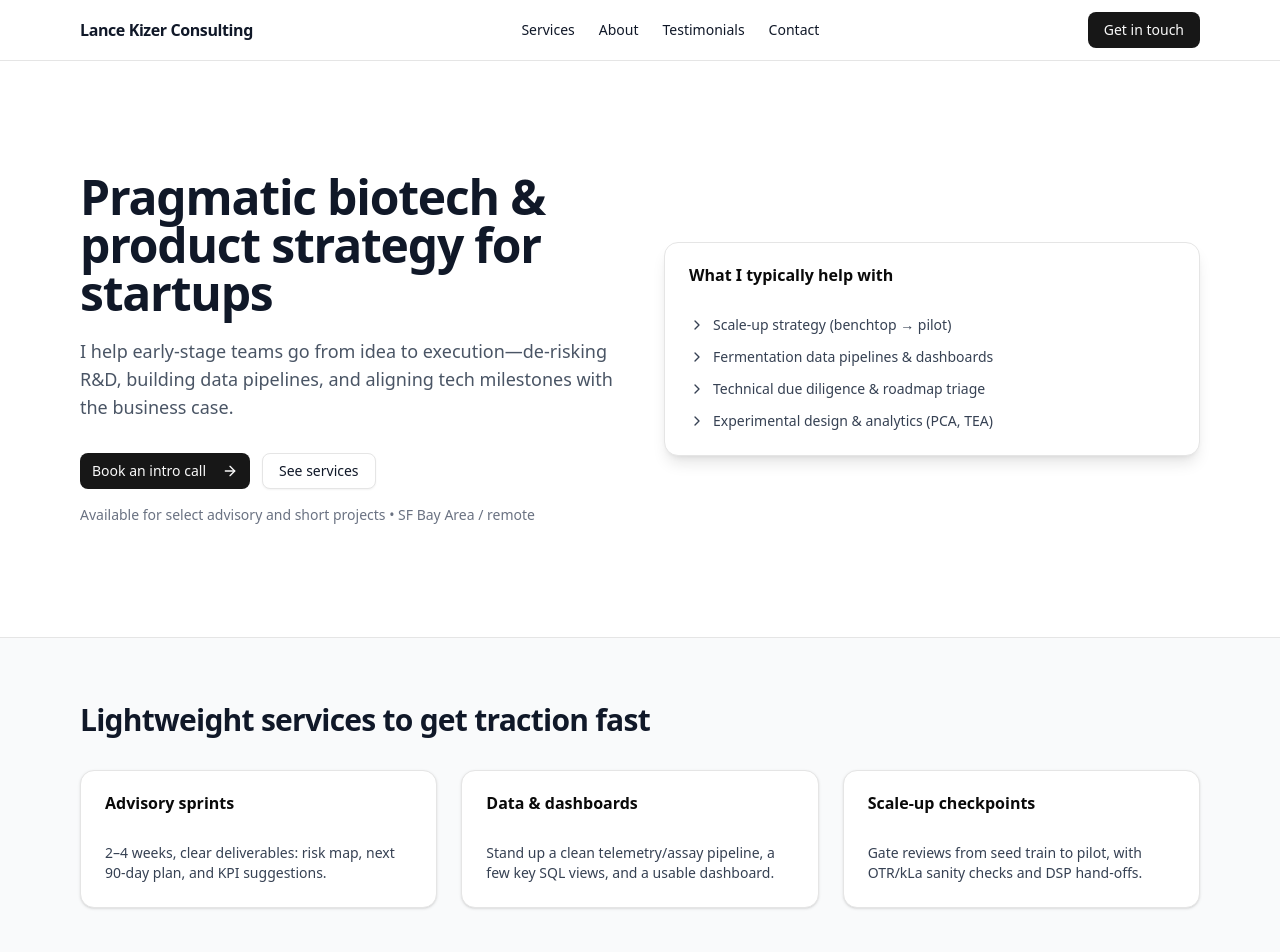
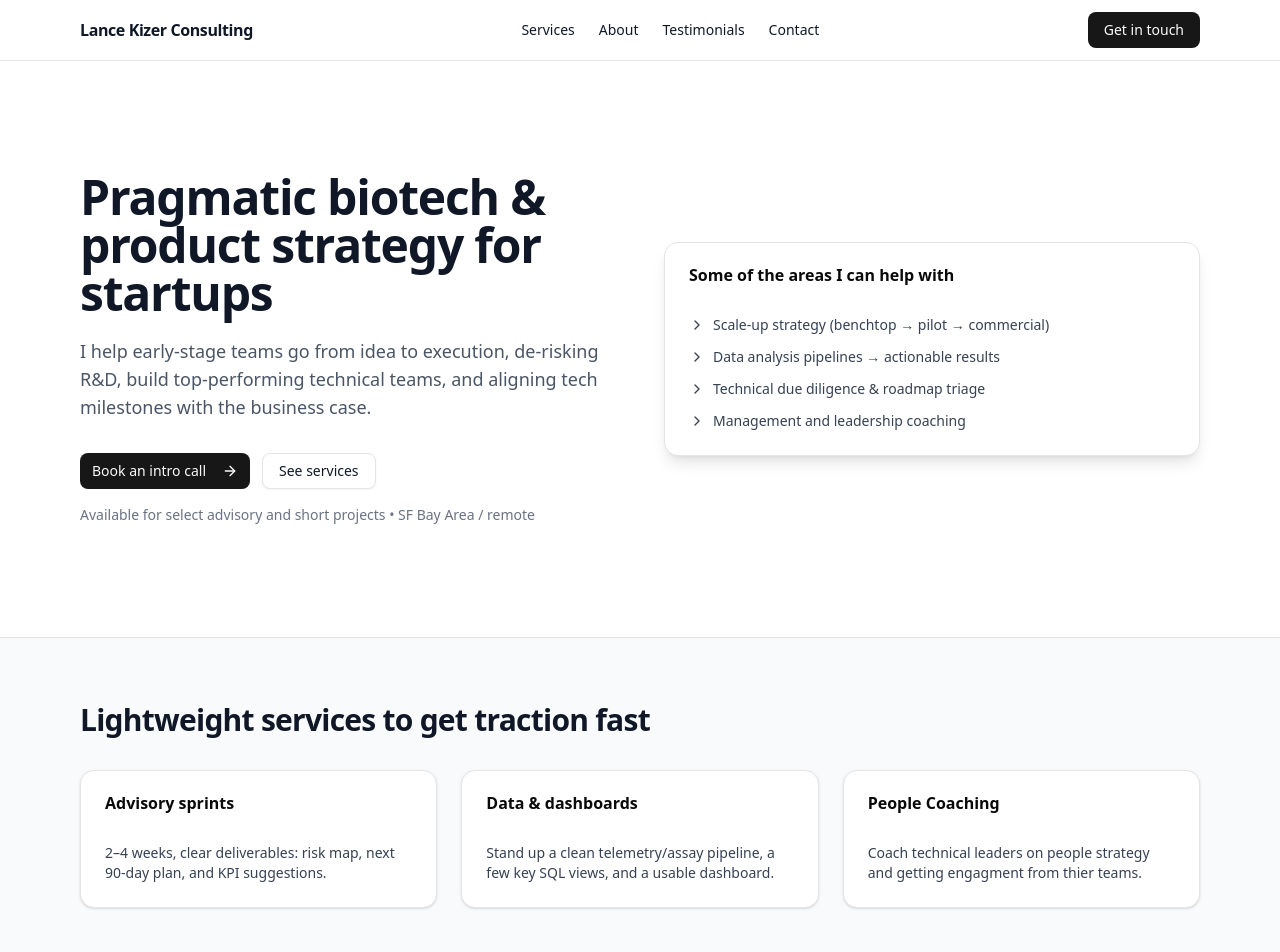
Before and after one commit to Its-All-Math/lance-site, a Next.js app: page / in a window 1280 px wide. Shown: the top 952 px of the page. Built offline with nearby package versions, Linux system fonts and the light colour scheme.

Commit message:
update basic contact info

```diff
--- a/app/page.tsx
+++ b/app/page.tsx
@@ -48,8 +48,7 @@ export default function Landing() {
               Pragmatic biotech & product strategy for startups
             </motion.h1>
             <p className="mt-5 text-lg text-gray-600 max-w-xl">
-              I help early-stage teams go from idea to execution—de-risking R&D, building
-              data pipelines, and aligning tech milestones with the business case.
+              I help early-stage teams go from idea to execution, de-risking R&D, build top-performing technical teams, and aligning tech milestones with the business case.
             </p>
             <div className="mt-8 flex flex-col sm:flex-row gap-3">
               <Button asChild className="group">
@@ -69,14 +68,14 @@ export default function Landing() {
           <div>
             <Card className="shadow-lg">
               <CardHeader>
-                <CardTitle>What I typically help with</CardTitle>
+                <CardTitle>Some of the areas I can help with</CardTitle>
               </CardHeader>
               <CardContent>
                 <ul className="grid grid-cols-1 gap-3 text-sm text-gray-700">
-                  <li className="flex items-start gap-2"><ChevronRight className="mt-0.5 h-4 w-4"/> Scale-up strategy (benchtop → pilot)</li>
-                  <li className="flex items-start gap-2"><ChevronRight className="mt-0.5 h-4 w-4"/> Fermentation data pipelines & dashboards</li>
+                  <li className="flex items-start gap-2"><ChevronRight className="mt-0.5 h-4 w-4"/> Scale-up strategy (benchtop → pilot → commercial)</li>
+                  <li className="flex items-start gap-2"><ChevronRight className="mt-0.5 h-4 w-4"/> Data analysis pipelines → actionable results</li>
                   <li className="flex items-start gap-2"><ChevronRight className="mt-0.5 h-4 w-4"/> Technical due diligence & roadmap triage</li>
-                  <li className="flex items-start gap-2"><ChevronRight className="mt-0.5 h-4 w-4"/> Experimental design & analytics (PCA, TEA)</li>
+                  <li className="flex items-start gap-2"><ChevronRight className="mt-0.5 h-4 w-4"/> Management and leadership coaching</li>
                 </ul>
               </CardContent>
             </Card>
@@ -107,10 +106,10 @@ export default function Landing() {
             </Card>
             <Card>
               <CardHeader>
-                <CardTitle>Scale‑up checkpoints</CardTitle>
+                <CardTitle>People Coaching</CardTitle>
               </CardHeader>
               <CardContent>
-                <p className="text-sm text-gray-700">Gate reviews from seed train to pilot, with OTR/kLa sanity checks and DSP hand‑offs.</p>
+                <p className="text-sm text-gray-700">Coach technical leaders on people strategy and getting engagment from thier teams.</p>
               </CardContent>
             </Card>
           </div>
```
